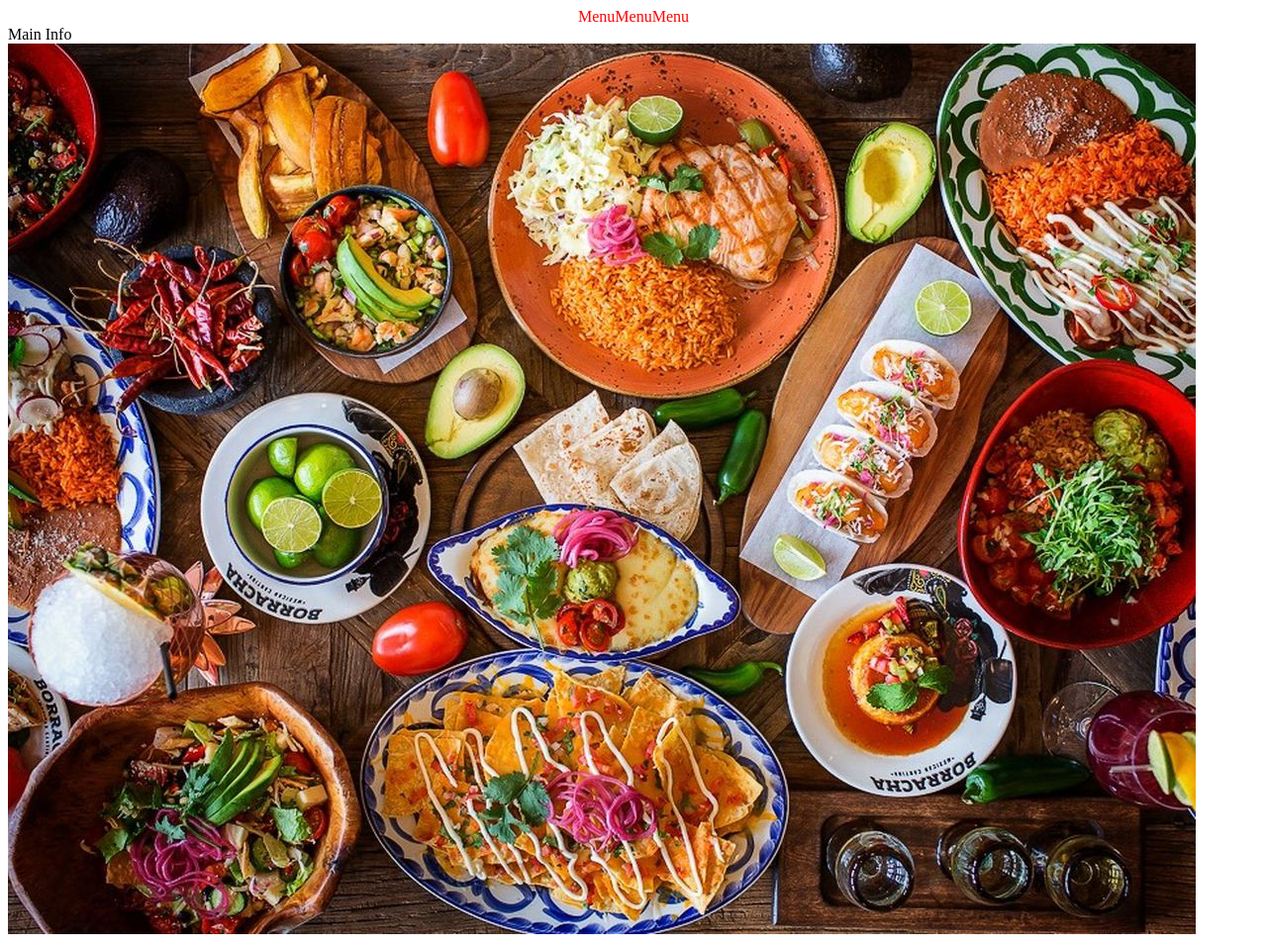
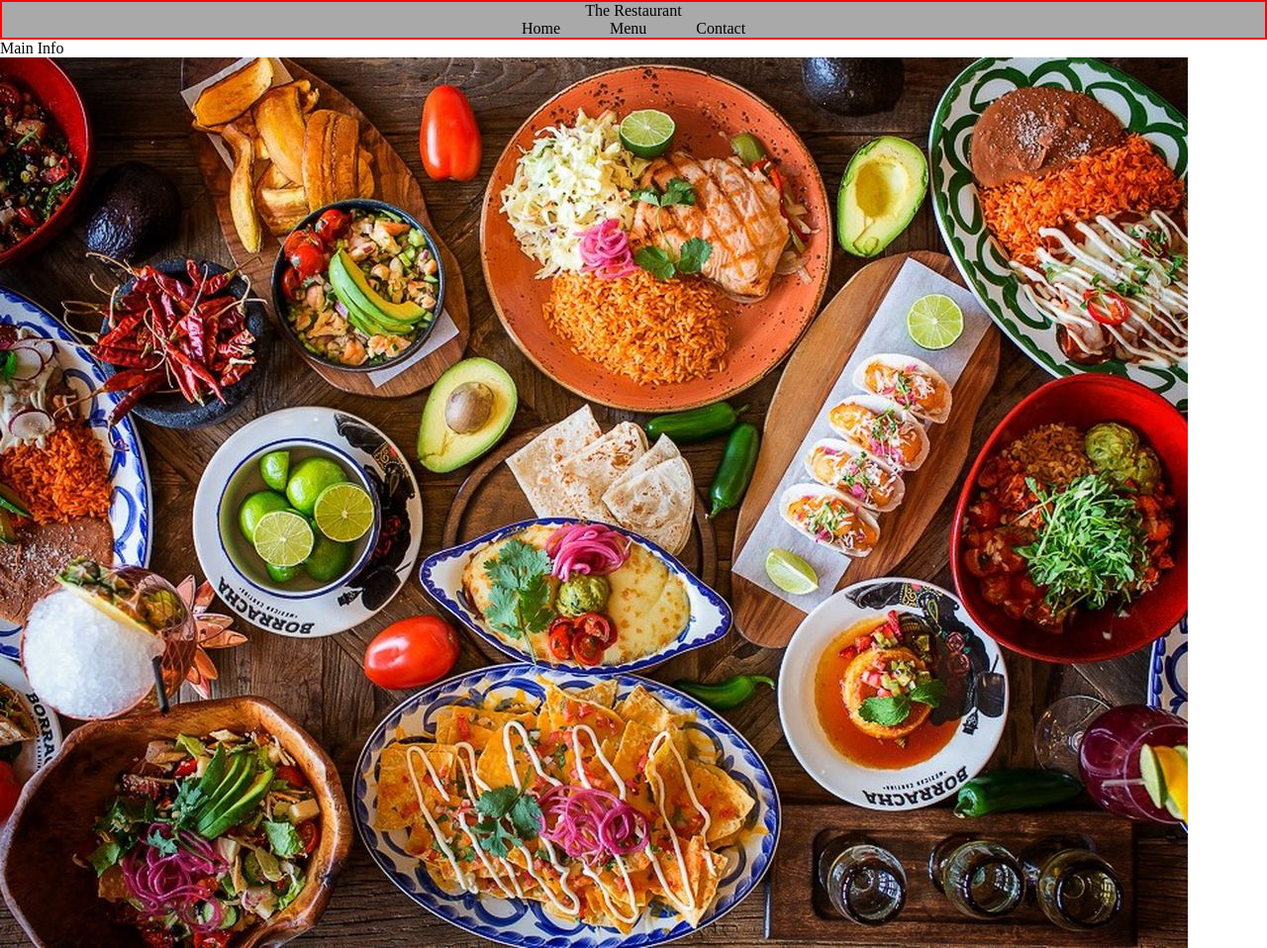
Before and after one commit to jmv1006/RestaurantPage, a website built with webpack: page dist/index.html in a window 1280 px wide. Shown: the whole page at 99% size. Built offline with nearby package versions, Linux system fonts and the light colour scheme.

Commit message:
2nd commit

```diff
--- a/src/homepage.js
+++ b/src/homepage.js
@@ -1,25 +1,38 @@
 
 const contentModule = document.getElementById('content');
 
+//<-- Header -->
 function createHeader() {
+    //creates header container
     const homePageHeaderContainer = document.createElement('div');
     contentModule.appendChild(homePageHeaderContainer);
     homePageHeaderContainer.classList = 'header';
 
+    //container for header title
+    const headerTitle = document.createElement('div')
+    homePageHeaderContainer.appendChild(headerTitle).innerHTML = 'The Restaurant';
+    headerTitle.classList = 'title';
+
+    //container for nav items
+    const headerNavItems = document.createElement('div');
+    homePageHeaderContainer.appendChild(headerNavItems).classList = 'navItems';
+
+    //generate Nav items
     for (let i=0; i < 3; i++) {
         if (i == 0) {
             const homeButtonDiv = document.createElement('div')
-            homePageHeaderContainer.appendChild(homeButtonDiv).innerText = 'Menu';
+            headerNavItems.appendChild(homeButtonDiv).innerText = 'Home';
         } else if (i == 1) {
             const menuButtonDiv = document.createElement('div')
-            homePageHeaderContainer.appendChild(menuButtonDiv).innerText = 'Menu';
+            headerNavItems.appendChild(menuButtonDiv).innerText = 'Menu';
         } else if (i == 2) {
             const contactButtonDiv = document.createElement('div')
-            homePageHeaderContainer.appendChild(contactButtonDiv).innerText = 'Menu';
+            headerNavItems.appendChild(contactButtonDiv).innerText = 'Contact';
         }
     };
 };
 
+//<-- Main Info Area -->
 function createMainContent() {
     const img = document.createElement('img');
     img.src = '../src/images/mexicanfood.jpeg';
@@ -27,6 +40,8 @@ function createMainContent() {
     contentModule.appendChild(homePageDescription).innerText = 'Main Info';
     contentModule.appendChild(img);
 }
+
+//Loads page
 function pageLoad() {
     createHeader();
     createMainContent();
--- a/src/style.css
+++ b/src/style.css
@@ -1,7 +1,20 @@
+body {
+    padding: 0;
+    margin: 0;
+}
+
 .header {
     display: flex;
-    flex-direction: row;
+    flex-direction: column;
     justify-content: center;
     align-items: center;
-    color: red;
+    border: 2px solid red;
+    background-color: darkgray;
 }
+
+.navItems {
+    display: flex;
+    flex-direction: row;
+    gap: 50px;
+    cursor: pointer;
+}
```
Also changed, not shown: dist/main.js, 1 other file.
